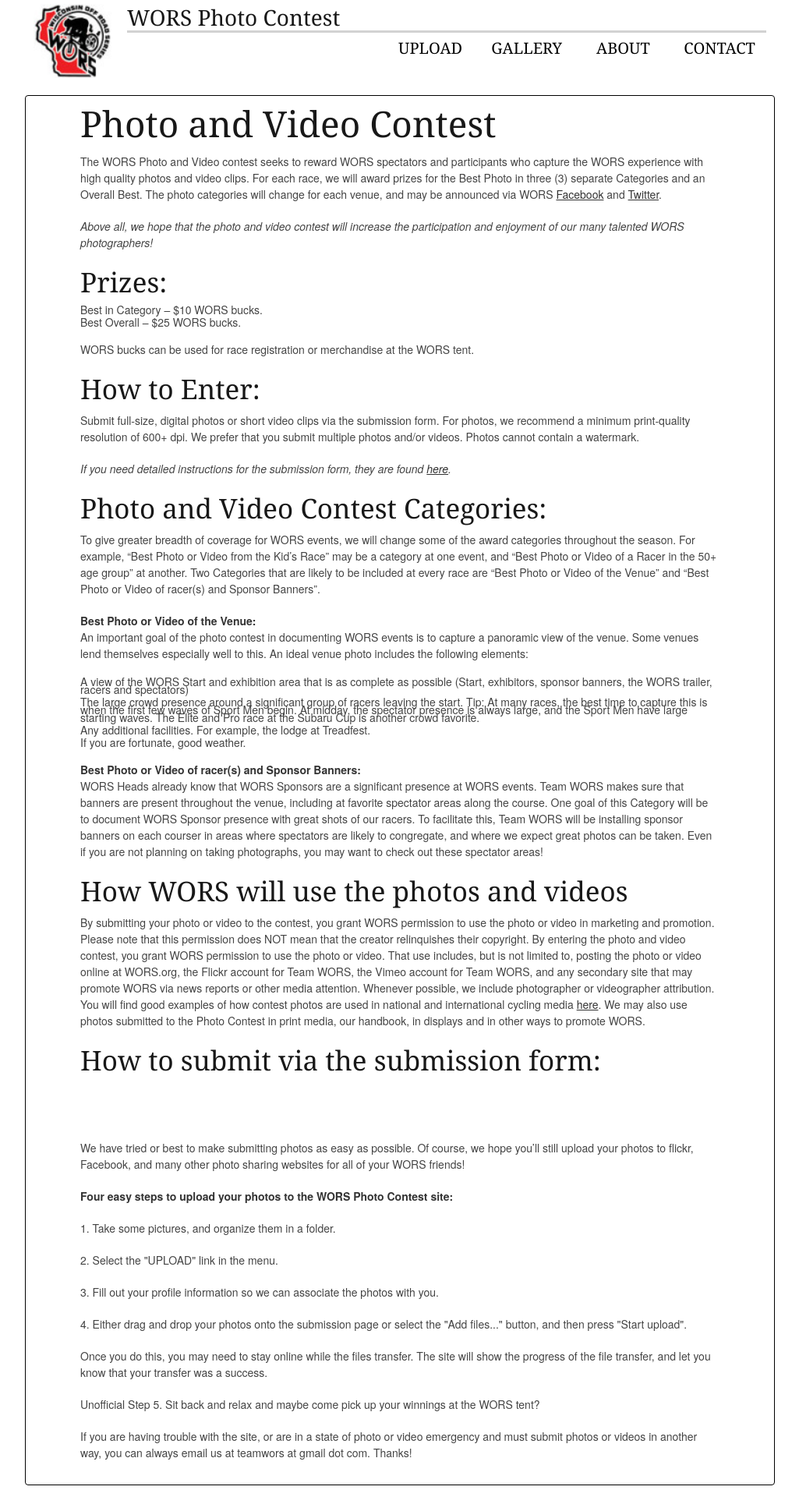
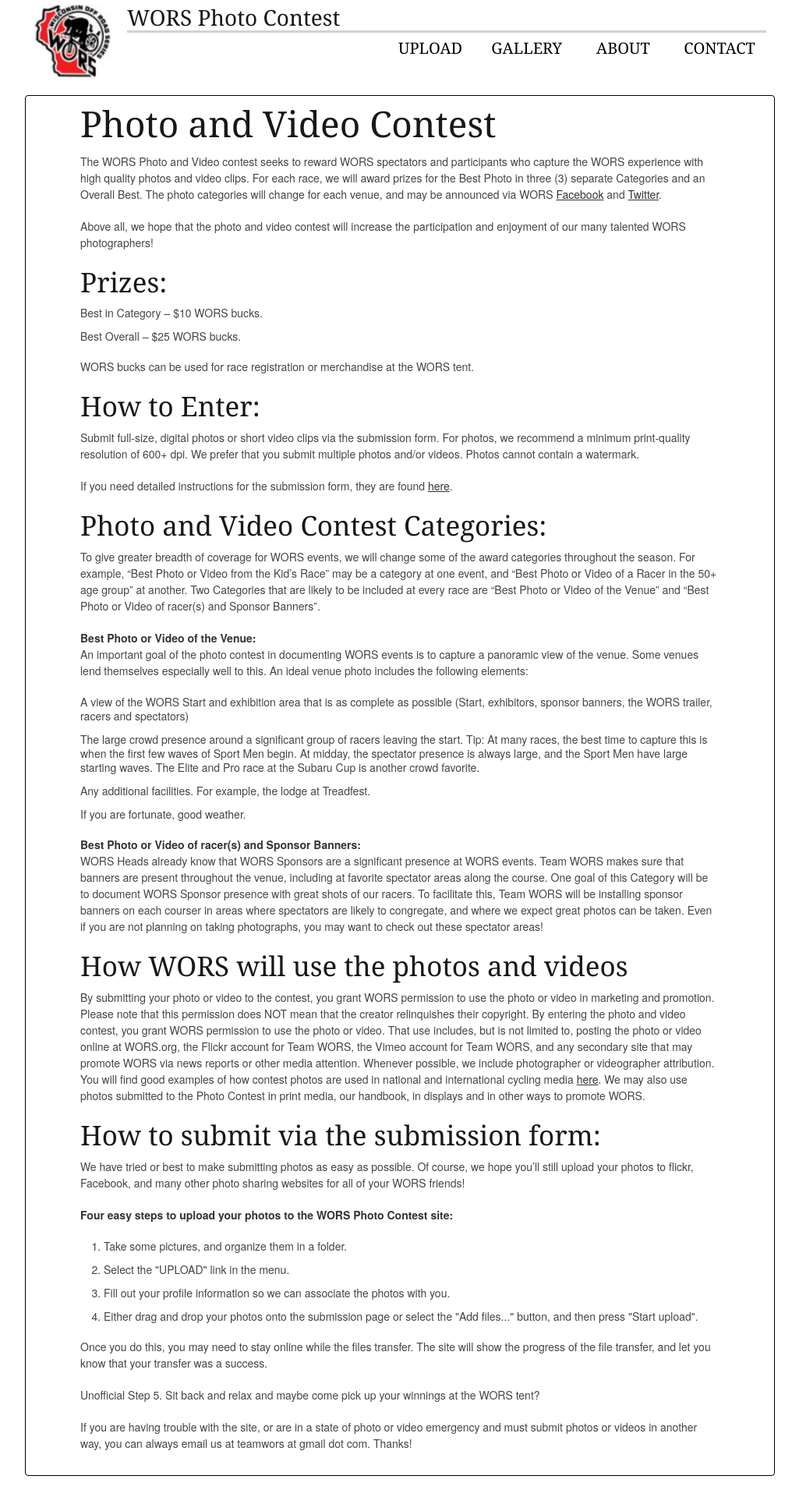
Before and after one commit to endthestart/photocontest, a Django app: page / in a window 1280 px wide. Shown: the whole page at 78% size, without its empty margins (127-1152 px from the left). After the commit the page ends 1893 px from the top, so only its background shows below. Run offline with Django 3.2, Linux system fonts and the light colour scheme; parts of the project's set-up code (start-up, migrations or seed data) failed here and were passed over; some libraries are stand-ins or nearby versions.

Commit message:
Adjust formatting on contest home page.

```diff
--- a/photocontest/static/css/main.css
+++ b/photocontest/static/css/main.css
@@ -240,11 +240,6 @@
 
 ul ul li, ul ol li,
 ol ol li, ol ul li {
-    margin-bottom: 6px;
-}
-
-li {
-    line-height: 10px;
     margin-bottom: 6px;
 }
 
--- a/photocontest/templates/contest_home.html
+++ b/photocontest/templates/contest_home.html
@@ -5,6 +5,7 @@
 <div class="container">
     <div class="fourteen columns offset-by-one">
         <h1 class="title">Photo and Video Contest</h1>
+
         <div>
             <p>The WORS Photo and Video contest seeks to reward WORS spectators and participants who capture the WORS
                 experience with high quality photos and video clips. For each race, we will award prizes for the Best
@@ -12,8 +13,8 @@
                 venue, and may be announced via WORS <a href="http://www.facebook.com/WORSRacing">Facebook</a> and <a
                         href="http://twitter.com/#!/teamwors">Twitter</a>.</p>
 
-            <p><em>Above all, we hope that the photo and video contest will increase the participation and enjoyment of
-                our many talented WORS photographers!</em></p>
+            <p>Above all, we hope that the photo and video contest will increase the participation and enjoyment of
+                our many talented WORS photographers!</p>
 
             <h2>Prizes:</h2>
             <ul>
@@ -28,7 +29,7 @@
                 minimum print-quality resolution of 600+ dpi. We prefer that you submit multiple photos and/or videos.
                 Photos cannot contain a watermark.</p>
 
-            <p><em>If you need detailed instructions for the submission form, they are found <a href="#1">here</a>.</em></p>
+            <p>If you need detailed instructions for the submission form, they are found <a href="#1">here</a>.</p>
 
             <h2>Photo and Video Contest Categories:</h2>
 
@@ -38,10 +39,12 @@
                 likely to be included at every race are “Best Photo or Video of the Venue” and “Best Photo or Video of
                 racer(s) and Sponsor Banners”.</p>
 
-            <p><strong>Best Photo or Video of the Venue:</strong><br>
+            <p>
+                <strong>Best Photo or Video of the Venue:</strong><br/>
                 An important goal of the photo contest in documenting WORS events is to capture a panoramic view of the
                 venue. Some venues lend themselves especially well to this. An ideal venue photo includes the following
-                elements:</p>
+                elements:
+            </p>
             <ul>
                 <li>A view of the WORS Start and exhibition area that is as complete as possible (Start, exhibitors,
                     sponsor banners, the WORS trailer, racers and spectators)
@@ -76,35 +79,30 @@
                 We may also use photos submitted to the Photo Contest in print media, our handbook, in displays and in
                 other ways to promote WORS.</p>
 
-            <p><a name="1"></a></p>
-
             <h2>How to submit via the submission form:</h2>
 
-            <p><a name="1"></a></p>
-
-            <p>&nbsp;</p>
-
-            <p><a name="1"></a><br>
+            <p>
                 We have tried or best to make submitting photos as easy as possible.
                 Of course, we hope you’ll still upload your photos to flickr, Facebook, and many other photo sharing
                 websites for all of your WORS friends!</p>
 
             <p><strong>Four easy steps to upload your photos to the WORS Photo Contest site:</strong></p>
+            <ol>
+                <li>Take some pictures, and organize them in a folder.</li>
+                <li>Select the "UPLOAD" link in the menu.</li>
+                <li>Fill out your profile information so we can associate the photos with you.</li>
+                <li>Either drag and drop your photos onto the submission page or select the "Add files..." button, and
+                    then press "Start upload".</li>
+            </ol>
 
-            <p>1. Take some pictures, and organize them in a folder.</p>
-
-            <p>2. Select the "UPLOAD" link in the menu.</p>
-
-            <p>3. Fill out your profile information so we can associate the photos with you.</p>
-
-            <p>4. Either drag and drop your photos onto the submission page or select the "Add files..." button, and then press "Start upload".</p>
 
             <p>Once you do this, you may need to stay online while the files transfer. The site will show the
                 progress of the file transfer, and let you know that your transfer was a success.</p>
 
             <p><i>Unofficial Step 5. Sit back and relax and maybe come pick up your winnings at the WORS tent?</i></p>
 
-            <p>If you are having trouble with the site, or are in a state of photo or video emergency and must submit photos
+            <p>If you are having trouble with the site, or are in a state of photo or video emergency and must submit
+                photos
                 or videos in another way, you can always email us at teamwors at gmail dot com. Thanks!</p>
 
         </div>
```
Also changed, not shown: photocontest/photocontest/db.sqlite3.
